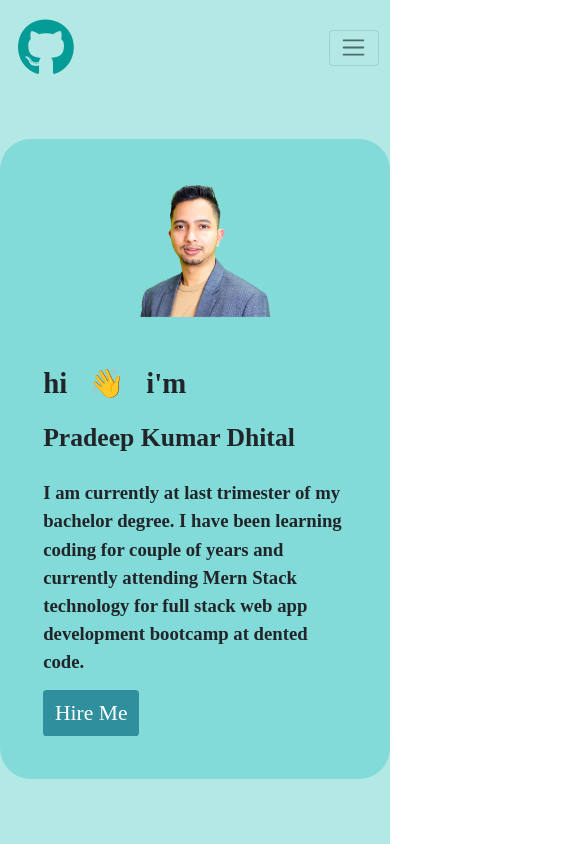
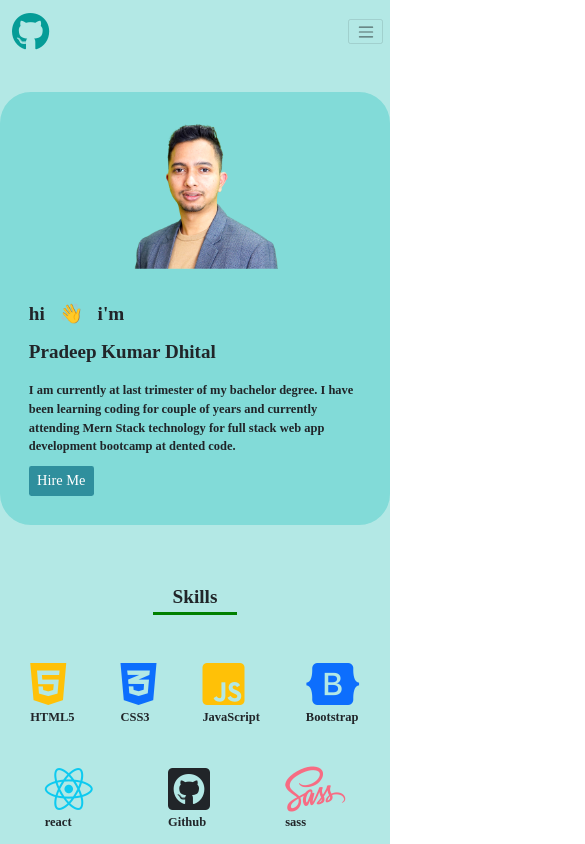
Before and after one commit to Pradeep22222/react-portfolio, a React (Create React App) app: page / in a window 390 px wide. Shown: the top 844 px of the page, 585 px wide, since content can reach past the window. Built offline with nearby package versions, Linux system fonts and the light colour scheme; a web font is replaced by a local one.

Commit message:
pic size fixed

```diff
--- a/src/index.css
+++ b/src/index.css
@@ -14,6 +14,12 @@
   .about_row {
     display: flex;
     flex-direction: column;
+  }
+}
+@media (max-width: 30em) {
+  html {
+    /* 9px / 16px  */
+    font-size: 60%;
   }
 }
 
```
